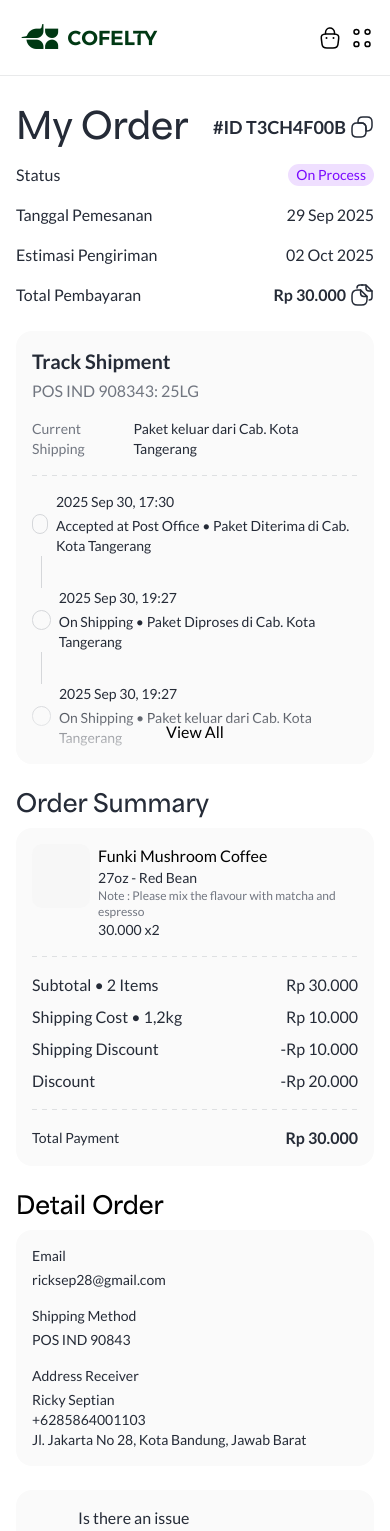
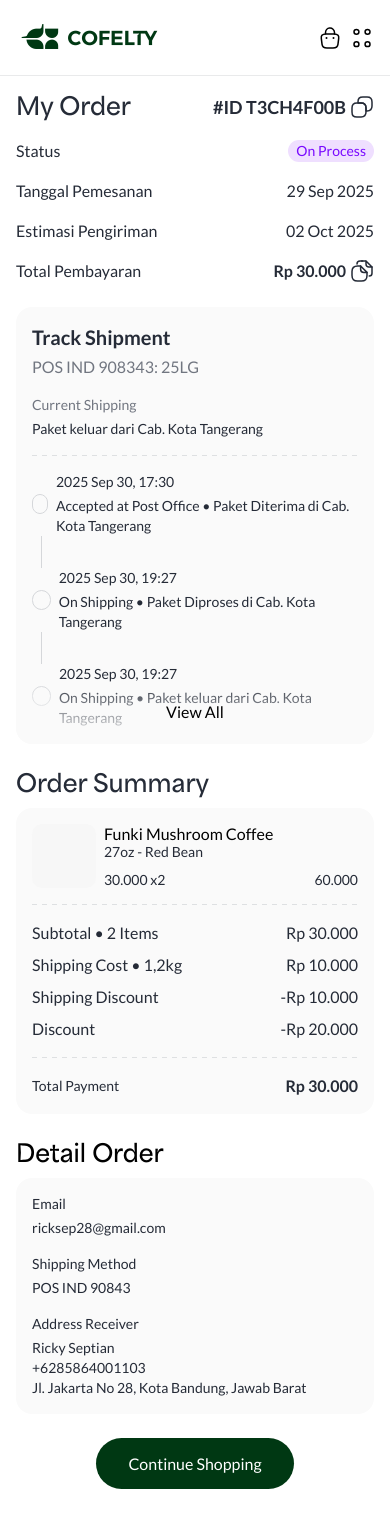
Before and after one commit to xpand-indonesia/ecommerce, a Next.js app: page /orders/1 in a window 390 px wide. Shown: the top 1531 px of the page. Built offline with nearby package versions, Linux system fonts and the light colour scheme.

Commit message:
Improve order detail style

```diff
--- a/src/app/orders/[id]/page.tsx
+++ b/src/app/orders/[id]/page.tsx
@@ -6,7 +6,7 @@ export default function OrderDetailPage() {
     return (
         <>
             <HeaderProp style="default" />
-            <Container className="header-safe-8 max-w-[754px] py-8">
+            <Container className="py-4 header-safe-4 lg:py-8 lg:header-safe-8 lg:max-w-[754px]">
                 <OrderDetail />
             </Container>
         </>
--- a/src/features/order-detail/view/order-detail.tsx
+++ b/src/features/order-detail/view/order-detail.tsx
@@ -23,7 +23,7 @@ export function OrderDetail() {
             <div className="flex flex-col gap-6">
                 <div className="flex flex-col gap-4">
                     <div className="flex items-center justify-between">
-                        <div className="font-heading text-4xl font-bold text-gray-800">
+                        <div className="font-heading text-2xl lg:text-4xl font-bold text-gray-800">
                             My Order
                         </div>
                         <div className="flex items-center gap-1">
@@ -65,7 +65,7 @@ export function OrderDetail() {
                                 POS IND 908343: 25LG
                             </div>
                         </div>
-                        <div className="flex items-center justify-between text-sm">
+                        <div className="flex flex-col lg:flex-row lg:items-center lg:justify-between text-sm gap-1">
                             <div className="text-gray-500">
                                 Current Shipping
                             </div>
@@ -105,17 +105,20 @@ export function OrderDetail() {
                     <div className="bg-gray-50 rounded-2xl p-4 space-y-4">
                         <div className="flex gap-2">
                             <div className="size-[64px] bg-[#f7f7f7] rounded-[10.24px]"></div>
-                            <div>
-                                <div>Funki Mushroom Coffee</div>
-                                <div className="text-sm text-gray-800">
+                            <div className="flex-1">
+                                <div className="leading-[1.1875]">
+                                    Funki Mushroom Coffee
+                                </div>
+                                <div className="text-sm leading-[1.214285714] text-gray-800">
                                     27oz - Red Bean
                                 </div>
-                                <div className="text-xs text-gray-500">
+                                <div className="text-xs text-gray-500 hidden lg:block">
                                     Note : Please mix the flavour with matcha
                                     and espresso
                                 </div>
-                                <div className="text-sm text-gray-800">
-                                    {formatNumber(30000)} x2
+                                <div className="text-sm leading-[1.214285714] text-gray-800 mt-[11px] lg:mt-0 flex items-center justify-between">
+                                    <span>{formatNumber(30000)} x2</span>
+                                    <span>{formatNumber(60000)}</span>
                                 </div>
                             </div>
                         </div>
@@ -180,7 +183,7 @@ export function OrderDetail() {
                         </div>
                     </div>
                 </div>
-                <div className="bg-gray-50 p-4 rounded-2xl flex items-center gap-2">
+                <div className="bg-gray-50 p-4 rounded-2xl items-center gap-2 hidden lg:flex">
                     <div className="flex items-center justify-center bg-[#F4F1F1] rounded-3xl size-[38px] shadow-[0_0_8.4px_rgba(0,0,0,0.15)]">
                         <BagCross className="size-5 text-gray-800" />
                     </div>
@@ -195,11 +198,13 @@ export function OrderDetail() {
                         <ArrowRight className="size-4" />
                     </div>
                 </div>
-                <div className="flex items-center justify-between">
-                    <div className="text-primary h-[51px] w-[161px] flex items-center justify-center cursor-pointer">
+                <div className="flex flex-col lg:flex-row items-center lg:justify-between gap-6">
+                    <div className="order-2 lg:order-1 text-primary h-[51px] w-[161px] flex items-center justify-center cursor-pointer">
                         Download Recipt
                     </div>
-                    <Button>Continue Shopping</Button>
+                    <Button className="order-1 lg:order-2">
+                        Continue Shopping
+                    </Button>
                 </div>
             </div>
             <TrackShipmentSheet
```
